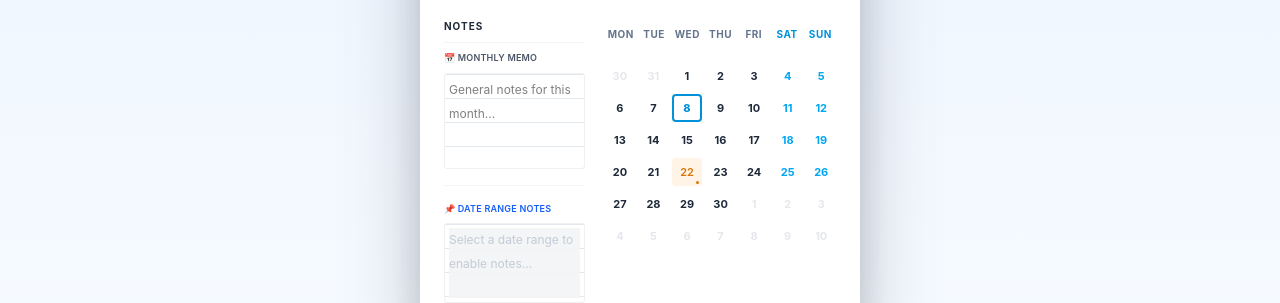
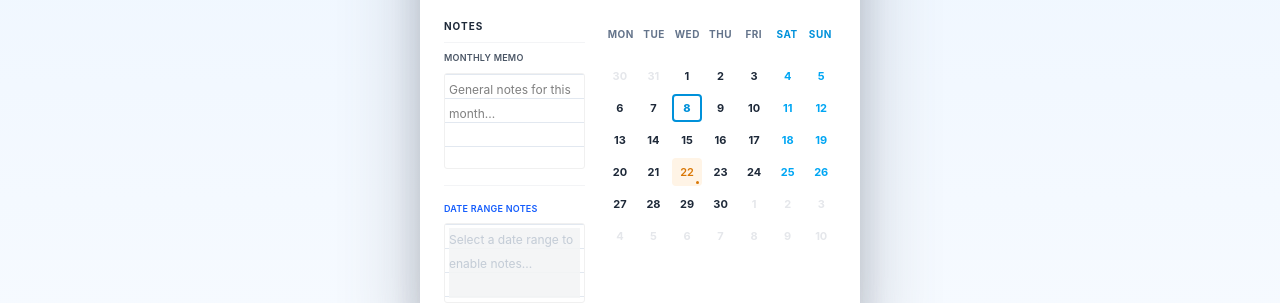
Before and after one commit to Girish2819/Wall-Calendar, a React (Vite) app in the folder calendar-app/: page / in a window 1280 px wide. Shown: the part 372-675 px from the top of the page. Built offline with nearby package versions, Linux system fonts and the light colour scheme.

Commit message:
final updated calendar

```diff
--- a/calendar-app/src/App.css
+++ b/calendar-app/src/App.css
@@ -1,4 +1,4 @@
-/* ── Base Styles ── */
+
 * {
   box-sizing: border-box;
 }
@@ -26,7 +26,7 @@ body {
   padding: 10px;
 }
 
-/* ── Animations ── */
+
 @keyframes flipOut {
   0% { opacity: 1; transform: rotateY(0deg); }
   100% { opacity: 0; transform: rotateY(90deg); }
@@ -66,7 +66,7 @@ body {
   border-radius: 4px;
 }
 
-/* ── Spiral Binding Aesthetic ── */
+
 .spiral-header {
   display: flex;
   justify-content: space-between;
@@ -84,10 +84,10 @@ body {
   flex-shrink: 0;
 }
 
-/* ── Hero & W-Curve [cite: 5] ── */
+
 .hero-section {
   position: relative;
-  height: 240px; /* Slightly taller to accommodate the deep curve */
+  height: 240px;
   background: #fff;
   overflow: hidden;
 }
@@ -96,7 +96,7 @@ body {
   width: 100%;
   height: 100%;
   object-fit: cover;
-  /* This creates the "W" mountain shape [cite: 5, 27] */
+
   clip-path: polygon(
     0% 0%, 100% 0%, 100% 55%,
     100% 72%, 100% 60%, 35% 90%,
@@ -153,7 +153,7 @@ body {
   letter-spacing: -1px;
 }
 
-/* ── Lined Paper [cite: 30] ── */
+
 .lined-paper {
   flex: 1;
   background-image: linear-gradient(#e2e8f0 1px, transparent 1px);
@@ -186,7 +186,7 @@ body {
 }
 
 
-/* ── Grid & Responsiveness [cite: 31-35] ── */
+
 .calendar-body {
   display: flex;
   padding: 20px 24px 24px;
@@ -212,7 +212,7 @@ body {
   -webkit-tap-highlight-color: transparent;
 }
 
-/* Touch-friendly on mobile */
+
 @media (max-width: 640px) {
   .day-cell {
     height: 40px;
@@ -220,7 +220,7 @@ body {
   }
 }
 
-/* Range Selection States */
+
 .range-single {
   background: #0091da;
   color: white !important;
@@ -271,7 +271,7 @@ body {
   right: 3px;
 }
 
-/* Selection Stats */
+
 .selection-stats {
   display: flex;
   align-items: center;
@@ -299,7 +299,7 @@ body {
   border-radius: 4px;
 }
 
-/* Navigation */
+
 .nav-arrow {
   display: flex;
   align-items: center;
@@ -335,7 +335,7 @@ body {
 }
 
 
-/* Weekday Headers */
+
 .weekday-header {
   display: grid;
   grid-template-columns: repeat(7, 1fr);
--- a/calendar-app/src/components/Notes.jsx
+++ b/calendar-app/src/components/Notes.jsx
@@ -11,13 +11,9 @@ export default function Notes({
         Notes
       </h4>
 
-      {/* <p className="text-[8px] text-gray-400 mb-3 italic">
-        ⌨️ Use arrow keys to navigate months
-      </p> */}
-
       <div className="mb-4">
         <label className="text-[9px] font-semibold uppercase tracking-wide text-gray-600 block mb-2">
-          📅 Monthly Memo
+           Monthly Memo
         </label>
         <div className="lined-paper h-24">
           <textarea
@@ -33,7 +29,7 @@ export default function Notes({
       {/* Range-Specific Notes */}
       <div className="border-t border-gray-100 pt-4">
         <label className="text-[9px] font-semibold uppercase tracking-wide text-blue-600 block mb-2">
-          📌 {currentRangeLabel || "Date range notes"}
+           {currentRangeLabel || "Date range notes"}
         </label>
         <div className="lined-paper h-20">
           <textarea
```
Also changed, not shown: calendar-app/src/components/Calendar.jsx (+4 -5 lines), 1 other file (tests, documents, lock files or other folders).
